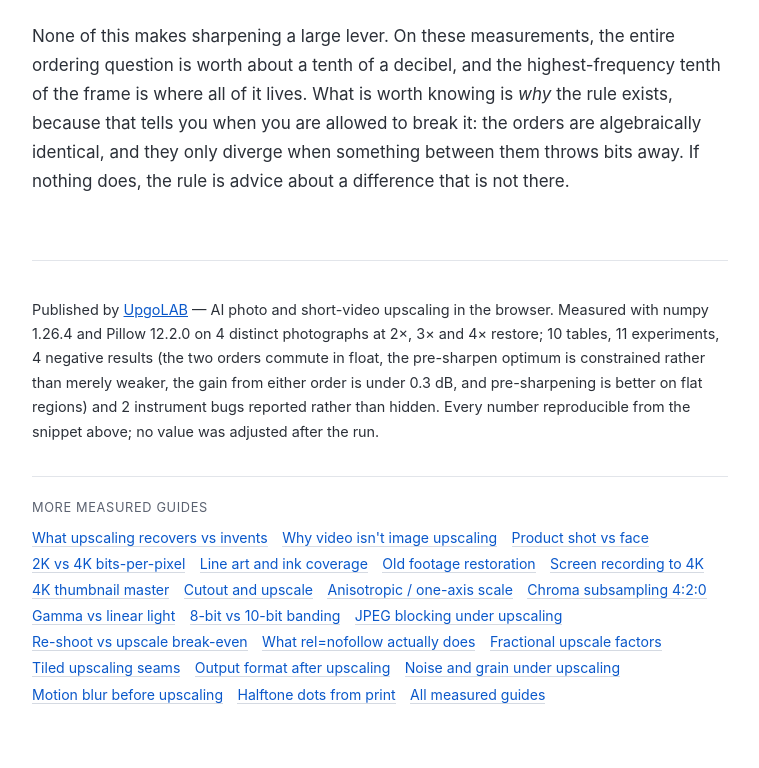
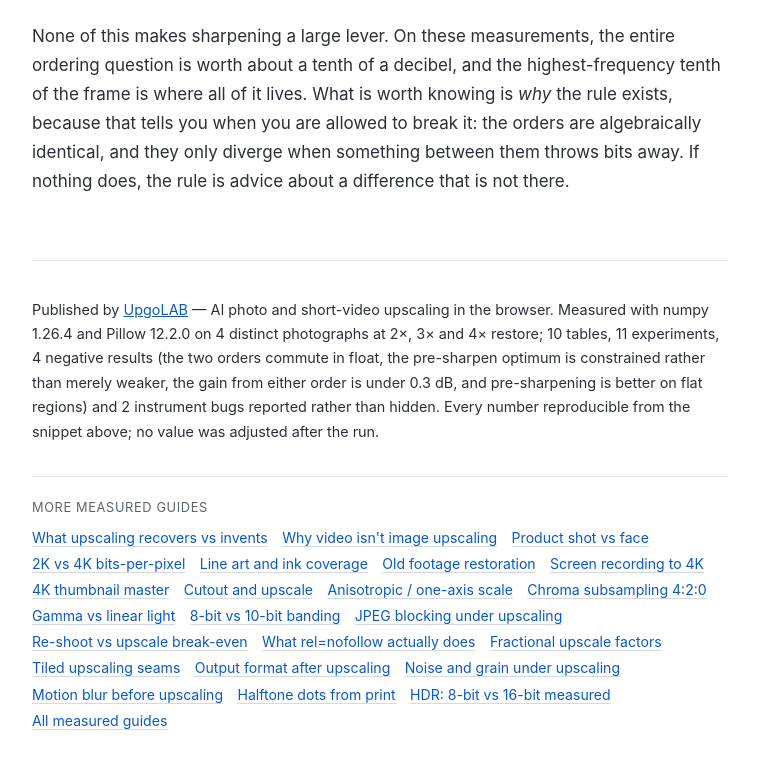
Before and after one commit to celticgemini001/upgolab-sharpen-before-or-after-upscale, a plain HTML site: page index.html in a window 1280 px wide. Shown: the part 10674-11442 px from the top of the page, without its empty margins (260-1019 px from the left). Drawn offline with Linux system fonts and the light colour scheme.

Commit message:
Link new HDR page from the sister nav; add hub card and root card; regenerate both sitemaps from the filesystem

```diff
--- a/index.html
+++ b/index.html
@@ -459,6 +459,7 @@ there.</p>
   <li><a href="https://celticgemini001.github.io/upgolab-noise-and-grain-upscaling/">Noise and grain under upscaling</a></li>
   <li><a href="https://celticgemini001.github.io/upgolab-motion-blur-before-upscale/">Motion blur before upscaling</a></li>
   <li><a href="https://celticgemini001.github.io/upgolab-halftone-dots-upscaling/">Halftone dots from print</a></li>
+  <li><a href="https://celticgemini001.github.io/upgolab-hdr-upscaling-bit-depth/">HDR: 8-bit vs 16-bit measured</a></li>
   <li><a href="https://celticgemini001.github.io/upgolab-tools/">All measured guides</a></li>
 </ul>
 </nav>
```
